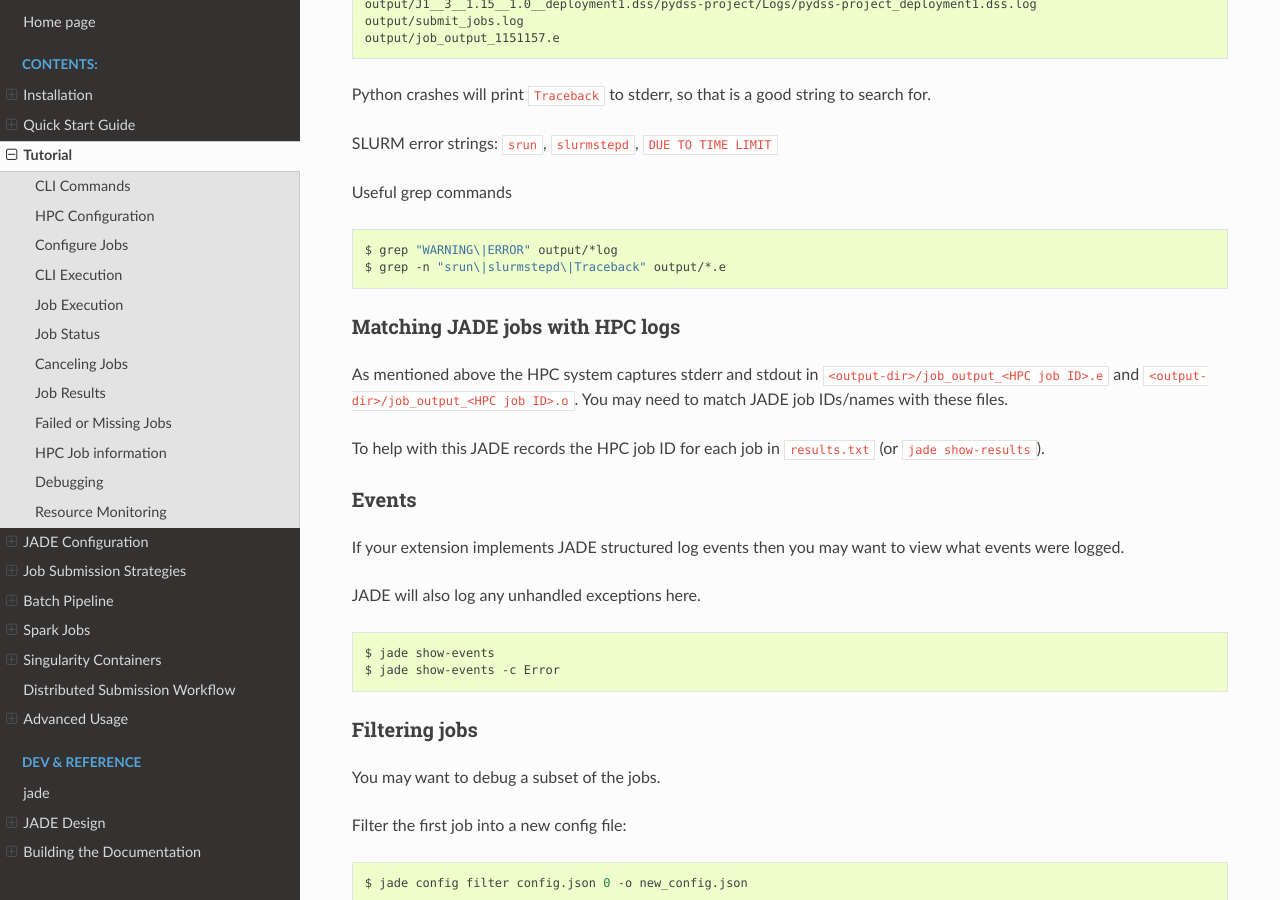
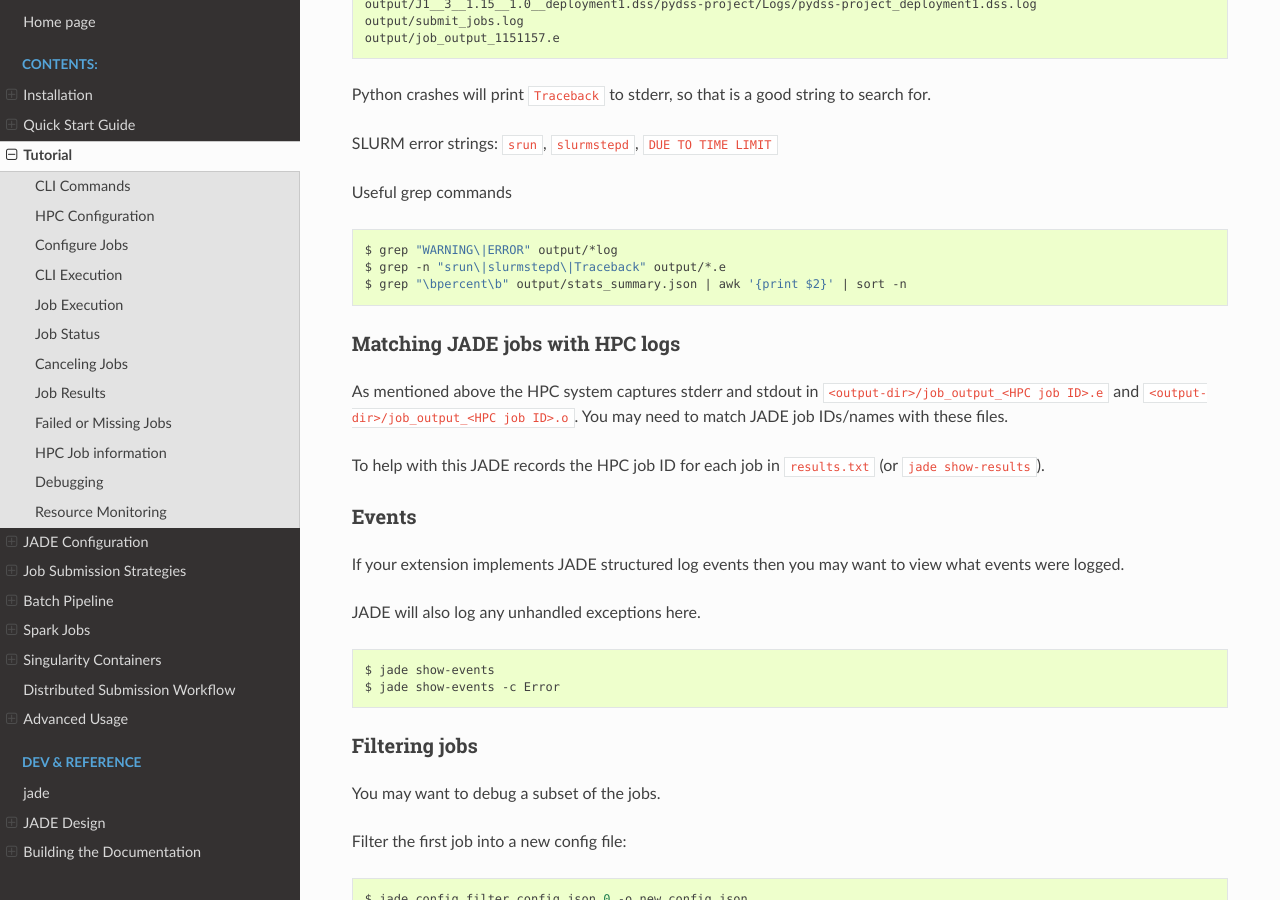
Before and after one commit to NREL/jade, a Sphinx documentation site: the page built from docs/source/tutorial.rst, in a window 1280 px wide and 900 px high, scrolled down 11937 px. Built offline with Sphinx 7.4.7 and the Read the Docs theme 2.0.0, drawn with Linux system fonts in a browser that asks for light colours; pages that are not in the unit, such as notebooks, are missing from menus.

Commit message:
Update tutorial.rst
handy grep awk sort to check max memory usage (to inform future num_processes)

```diff
--- a/docs/source/tutorial.rst
+++ b/docs/source/tutorial.rst
@@ -623,6 +623,7 @@ Useful grep commands
 
     $ grep "WARNING\|ERROR" output/*log
     $ grep -n "srun\|slurmstepd\|Traceback" output/*.e
+    $ grep "\bpercent\b" output/stats_summary.json | awk '{print $2}' | sort -n
 
 Matching JADE jobs with HPC logs
 --------------------------------
```
